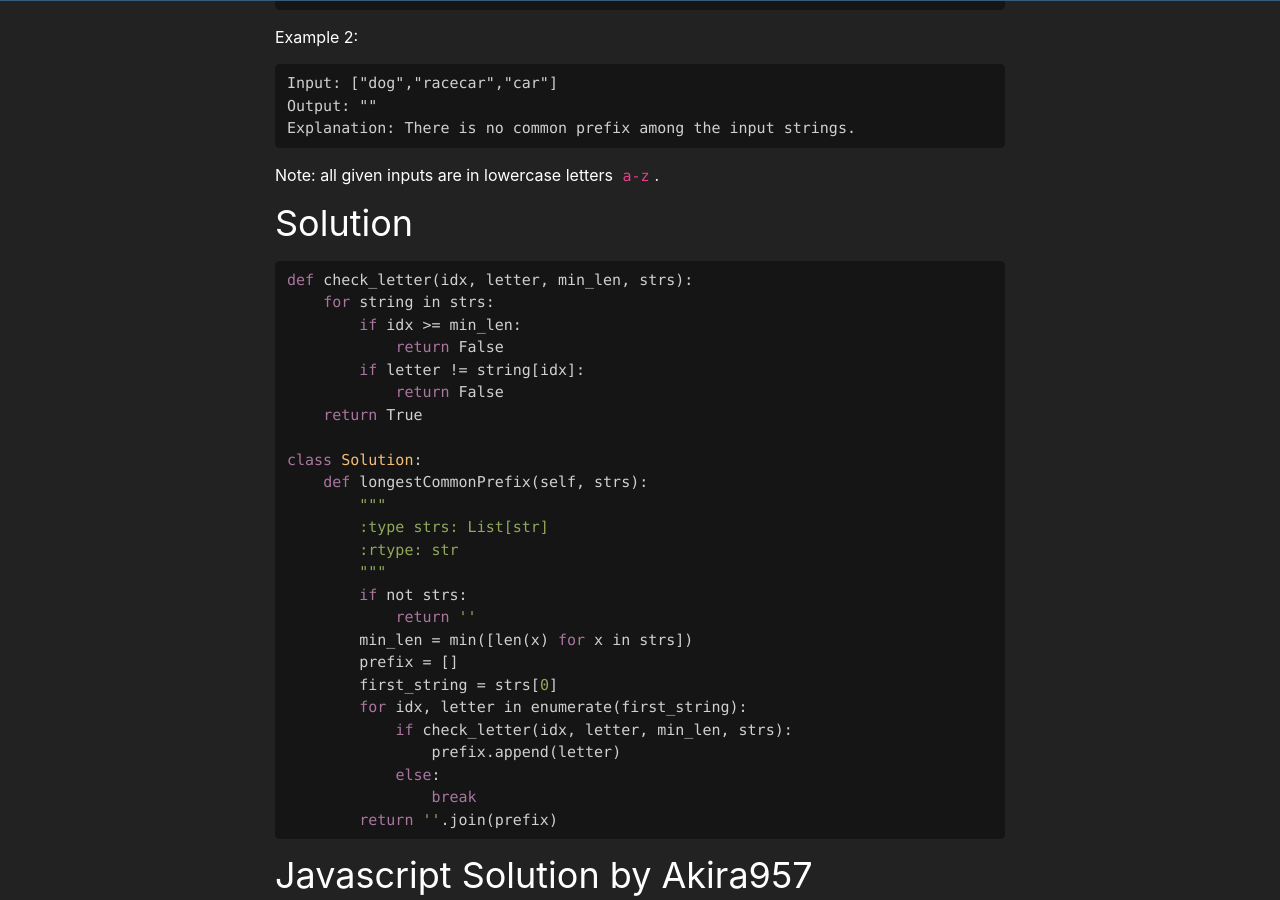
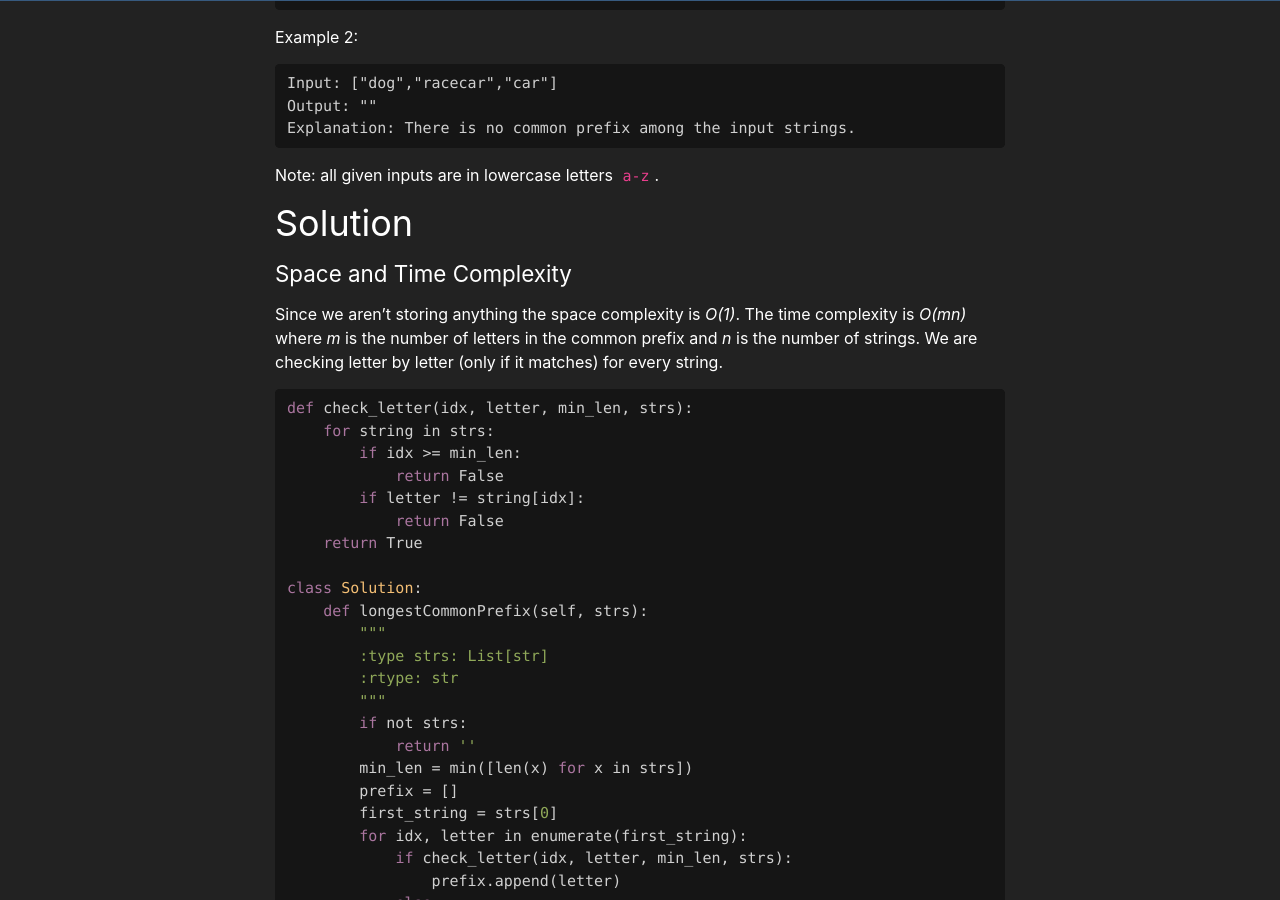
Before and after one commit to chicagopython/algosig, a Jekyll site: the page built from _posts/2020-03-05-longest-common-prefix.md, in a window 1280 px wide and 900 px high, scrolled down 436 px. Built offline with Jekyll 4.4.1, drawn with Linux system fonts in a browser that asks for light colours; nearby versions of some CDN libraries; our own code applies the rules of GitHub Pages for plain Markdown files.

Commit message:
Update 2020-03-05-longest-common-prefix.md

````diff
--- a/_posts/2020-03-05-longest-common-prefix.md
+++ b/_posts/2020-03-05-longest-common-prefix.md
@@ -28,6 +28,11 @@ Explanation: There is no common prefix among the input strings.
 Note: all given inputs are in lowercase letters `a-z`.
 
 ## Solution
+
+#### Space and Time Complexity
+
+Since we aren't storing anything the space complexity is _O(1)_. The time complexity is _O(mn)_ where _m_ is the number of letters in the common prefix and _n_ is the number of strings. We are checking letter by letter (only if it matches) for every string.
+
 ```python
 def check_letter(idx, letter, min_len, strs):
     for string in strs:
````
